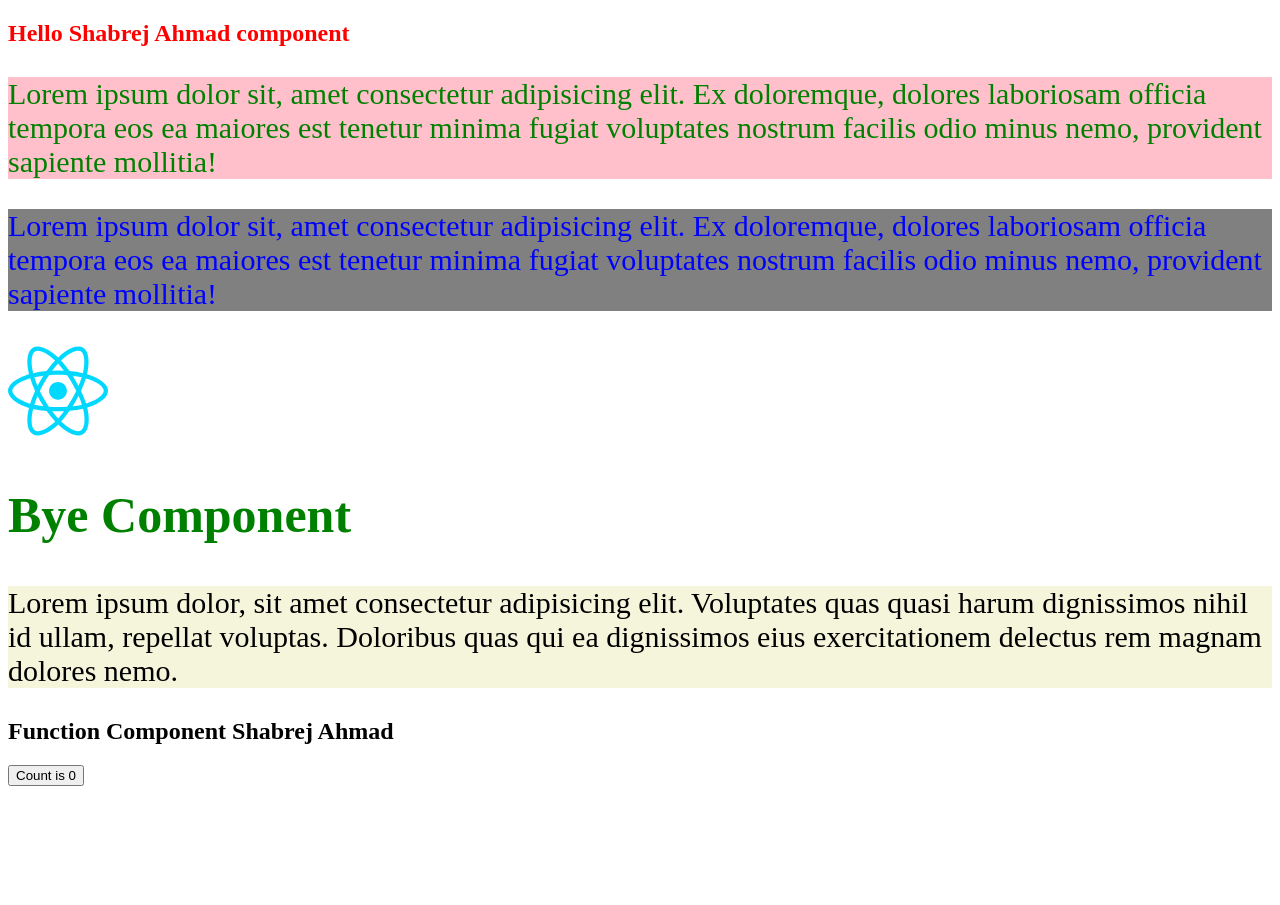
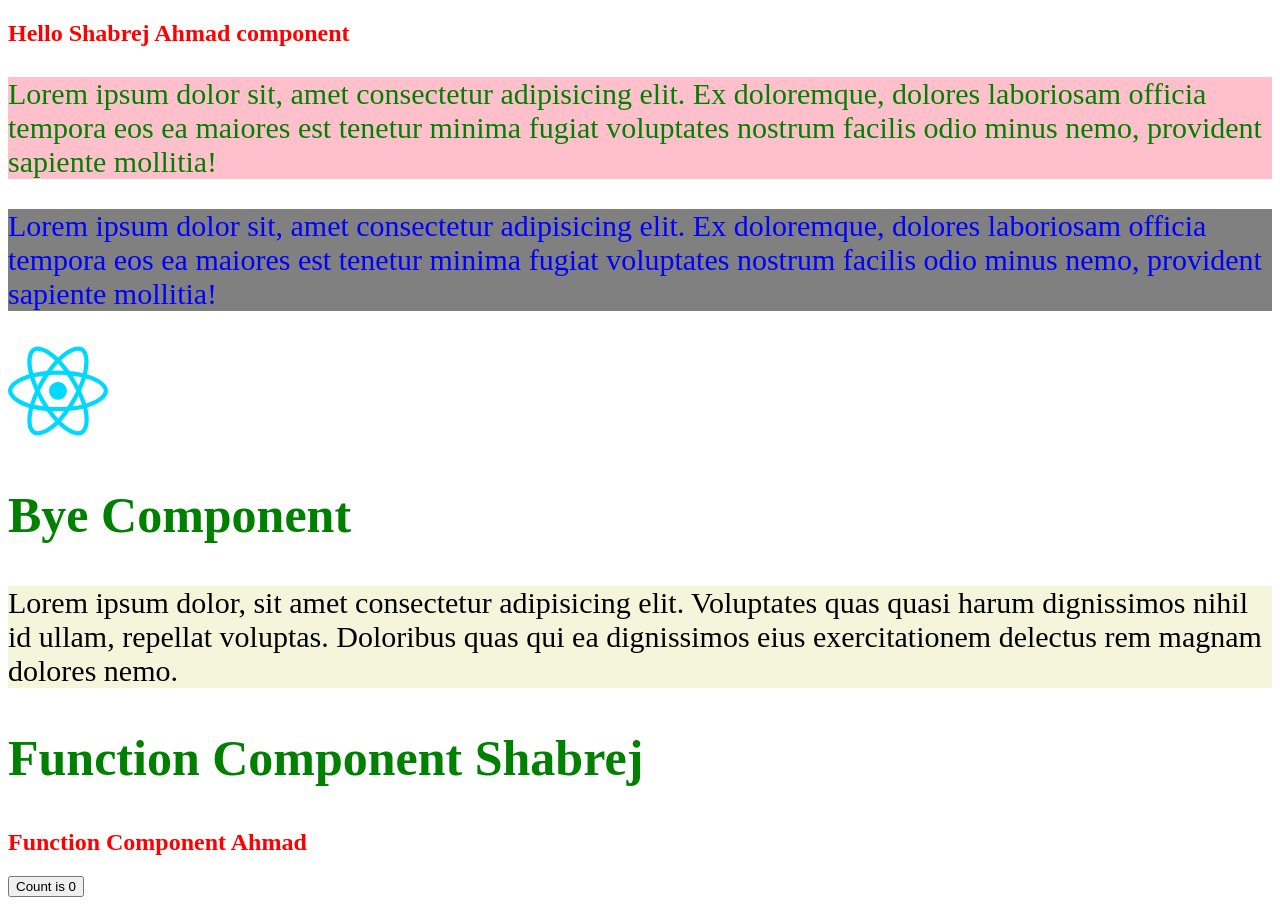
Before and after one commit to shabrej15/reactlearnapp, a React (Vite) app: page / in a window 1280 px wide. Before the commit the page ends 800 px from the top, so only its background shows below. Built offline with nearby package versions, Linux system fonts and the light colour scheme.

Commit message:
Function completed

```diff
--- a/src/Myfunction.jsx
+++ b/src/Myfunction.jsx
@@ -1,10 +1,23 @@
 const Myfunction = ()=>{
 
-    const name = ()=>{
-        return "Shabrej Ahmad";
+    // const name = ()=>{
+    //     return "Shabrej Ahmad";
+    // }
+
+    const getName = (names)=>{
+        return names;
     }
+
+    const name = "Shabrej";
+    const name1 = "Ahmad";
+
     return (
-        <h1>Function Component {name()}</h1>
+        <div>
+<h1 className="heading">Function Component {getName(name)}</h1>
+        <h2 className="test">Function Component {getName(name1)}</h2>
+
+        </div>
+
     )
 }
 
```
